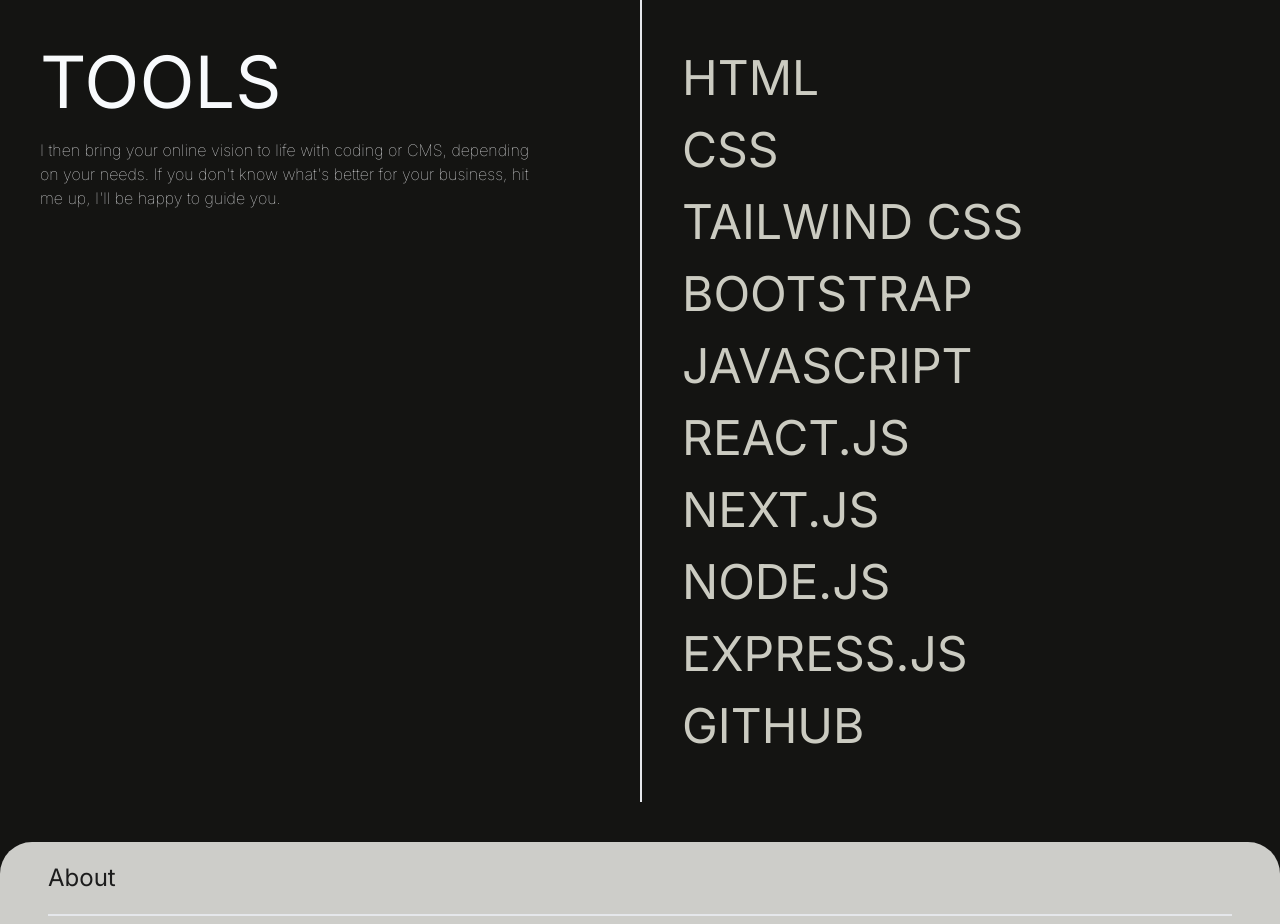
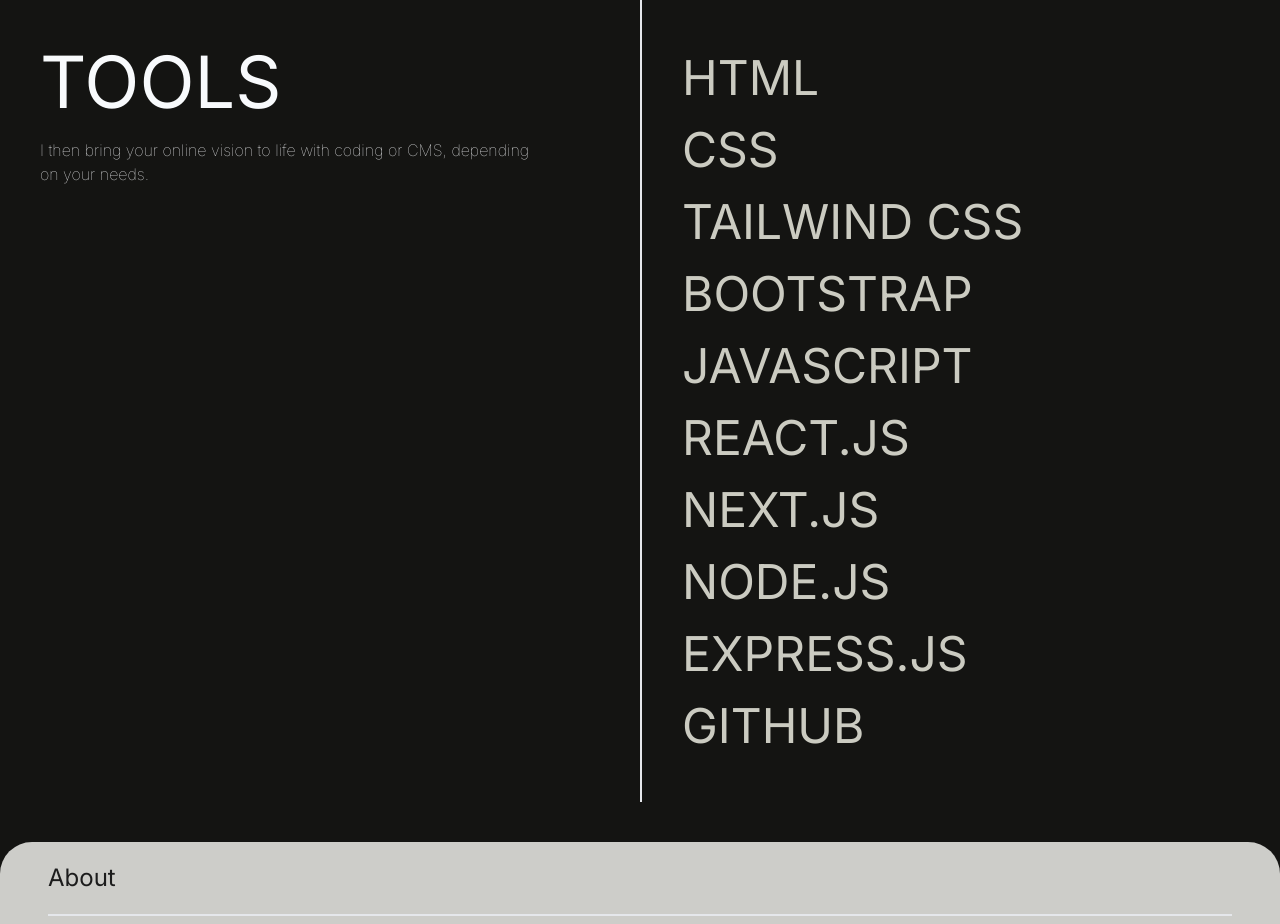
Before and after one commit to krish-jatav/portfolio-V3, a Next.js app: page / in a window 1280 px wide. Shown: the part 3840-4764 px from the top of the page. Built offline with nearby package versions, Linux system fonts and the light colour scheme.

Commit message:
add features

```diff
--- a/src/app/skills/index.jsx
+++ b/src/app/skills/index.jsx
@@ -31,7 +31,7 @@
             <div className="text-slate-50 lg:w-[50vw] ">
                 <div className="  lg:w-[40vw] mt-20 ml-10">
                 <h1 className=" lg:text-7xl text-4xl py-5  ">TOOLS</h1>
-                <p className=" font-thin">I then bring your online vision to life with coding or CMS, depending on your needs. If you don't know what's better for your business, hit me up, I'll be happy to guide you.</p>
+                <p className=" font-thin">I then bring your online vision to life with coding or CMS, depending on your needs. </p>
                 </div>
             </div>
             <div className="lg:border-l-2  ">
```
